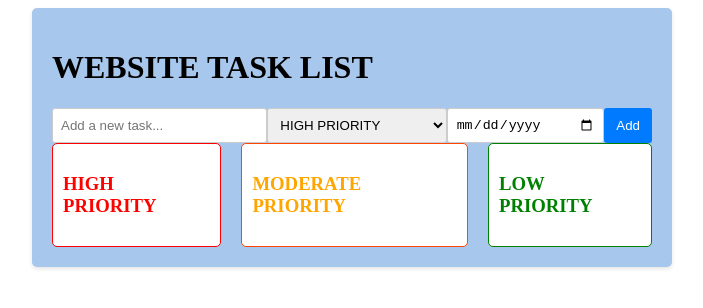
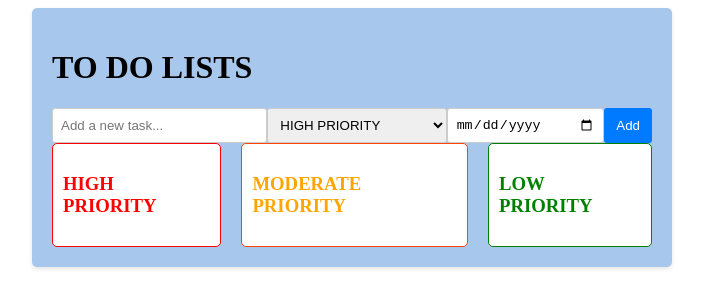
Before and after one commit to SuvarnaCM/todo_websitetasks_octanet_june, a plain HTML site: page index.html in a window 1280 px wide. Shown: the whole page, without its empty margins (288-991 px from the left). Drawn offline with Linux system fonts and the light colour scheme.

Commit message:
Update index.html

```diff
--- a/index.html
+++ b/index.html
@@ -4,7 +4,7 @@
     <meta charset="UTF-8">
     <meta name="viewport" content="width=device-width, initial-scale=1.0">
     <link rel="stylesheet" href="styles.css">
-    <title>WEBSITE TASK LIST</title>
+    <title>TO DO</title>
     <link rel="stylesheet" href="styles.css">
 
 </head>
@@ -13,7 +13,7 @@
 
 
     <div class="container">
-        <h1>WEBSITE TASK LIST</h1>
+        <h1>TO DO LISTS</h1>
         <div class="input-container">
             <input type="text" id="task" placeholder="Add a new task...">
             <select id="priority">
```
